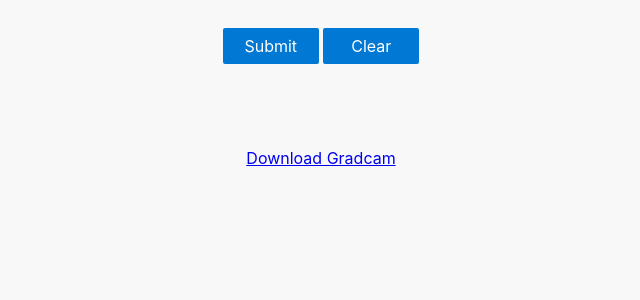
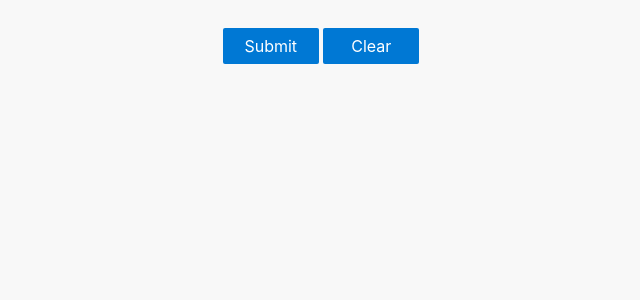
Before and after one commit to jatinchauhann/covid_image_classifier, a Flask app: page /appbeta in a window 1280 px wide. Shown: the part 261-561 px from the top of the page, without its empty margins (319-959 px from the left). Run offline with Flask 2, Linux system fonts and the light colour scheme.

Commit message:
added a tag with twist hidden

```diff
--- a/templates/appbeta.html
+++ b/templates/appbeta.html
@@ -28,7 +28,7 @@
     </svg>
   </div>
 
-    <a id="link-to-output" href="{{ url_for('static', filename='uploads/output.png')}}" download="Gradcam.png">Download Gradcam</a>
+    <a id="link-to-output" href="{{ url_for('static', filename='uploads/output.png')}}" class="hidden" download="Gradcam.png">Download Gradcam</a>
 
 </div>
 
```
